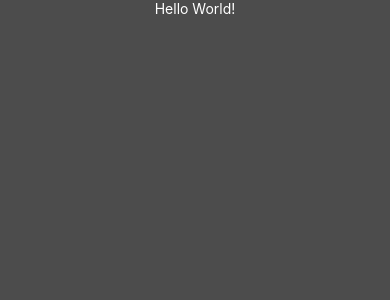
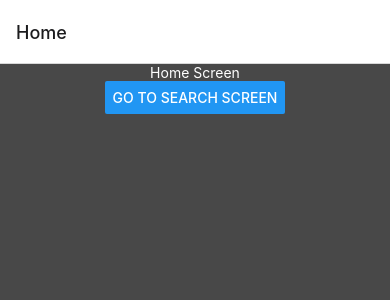
Before and after one commit to steversonTong/kicksflip, a React Native app: screen / in a window 390 px wide. Shown: the top 300 px of the page. Built offline with nearby package versions, Linux system fonts and the light colour scheme.

Commit message:
install react navigation and have some routes to different pages

```diff
--- a/App.js
+++ b/App.js
@@ -1,14 +1,38 @@
 import React from "react";
+import { NavigationContainer } from "@react-navigation/native";
 import { StatusBar } from "expo-status-bar";
-import { StyleSheet, Text, View, SafeAreaView, Platform } from "react-native";
+import { StyleSheet, Text, Button, SafeAreaView, Platform } from "react-native";
+import { createNativeStackNavigator } from "@react-navigation/native-stack";
 
-export default function App() {
+const HomeScreen = ({ navigation }) => {
   return (
     <SafeAreaView style={styles.container}>
-      <Text style={{ color: "white" }}>Hello World!</Text>
+      <Text style={{ color: "white" }}>Home Screen</Text>
+      <Button
+        title="Go to search screen"
+        onPress={() => navigation.navigate("Search")}
+      />
     </SafeAreaView>
   );
-}
+};
+
+const SearchScreen = ({ navigation }) => {
+  return (
+    <SafeAreaView style={styles.container}>
+      <Text style={{ color: "white" }}>Search Screen</Text>
+      <Button
+        title="Go to search screen ... again"
+        onPress={() => navigation.push("Search")}
+      />
+      <Button title="Go to home" onPress={() => navigation.navigate("Home")} />
+      <Button title="Go back" onPress={() => navigation.goBack()} />
+      <Button
+        title="Go to first screen"
+        onPress={() => navigation.popToTop()}
+      />
+    </SafeAreaView>
+  );
+};
 
 const styles = StyleSheet.create({
   container: {
@@ -18,3 +42,18 @@
     paddingTop: Platform.OS === "android" ? StatusBar.currentHeight : 0,
   },
 });
+
+const Stack = createNativeStackNavigator();
+
+const App = () => {
+  return (
+    <NavigationContainer>
+      <Stack.Navigator>
+        <Stack.Screen name="Home" component={HomeScreen} />
+        <Stack.Screen name="Search" component={SearchScreen} />
+      </Stack.Navigator>
+    </NavigationContainer>
+  );
+};
+
+export default App;
--- a/package.json
+++ b/package.json
@@ -10,11 +10,15 @@
     "eject": "expo eject"
   },
   "dependencies": {
+    "@react-navigation/native": "^6.0.6",
+    "@react-navigation/native-stack": "^6.2.5",
     "expo": "~44.0.0",
     "expo-status-bar": "~1.2.0",
     "react": "17.0.1",
     "react-dom": "17.0.1",
     "react-native": "0.64.3",
+    "react-native-safe-area-context": "^3.3.2",
+    "react-native-screens": "^3.10.2",
     "react-native-web": "0.17.1"
   },
   "devDependencies": {
```
Also changed, not shown: 1 other file (tests, documents, lock files or other folders).
